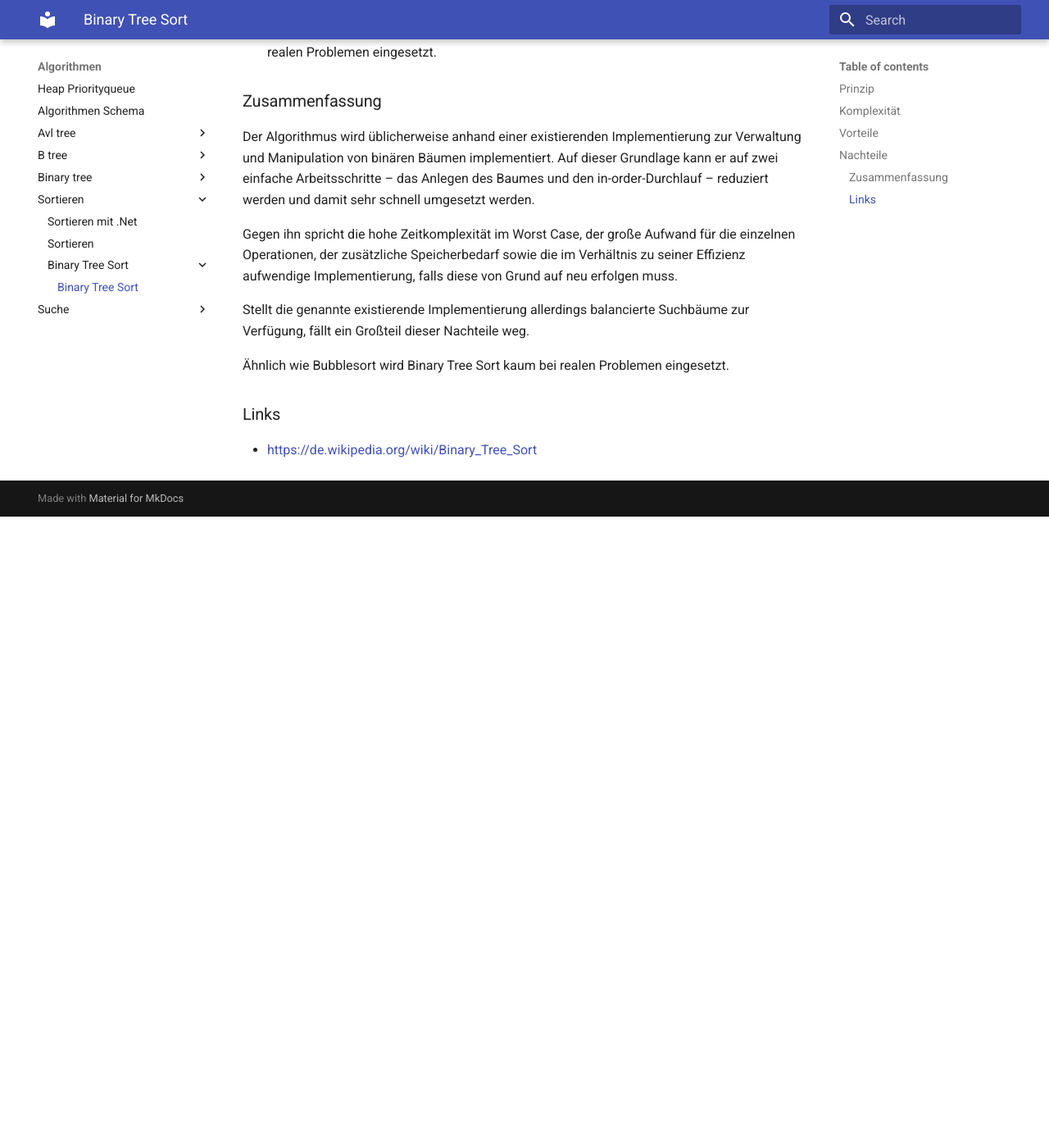
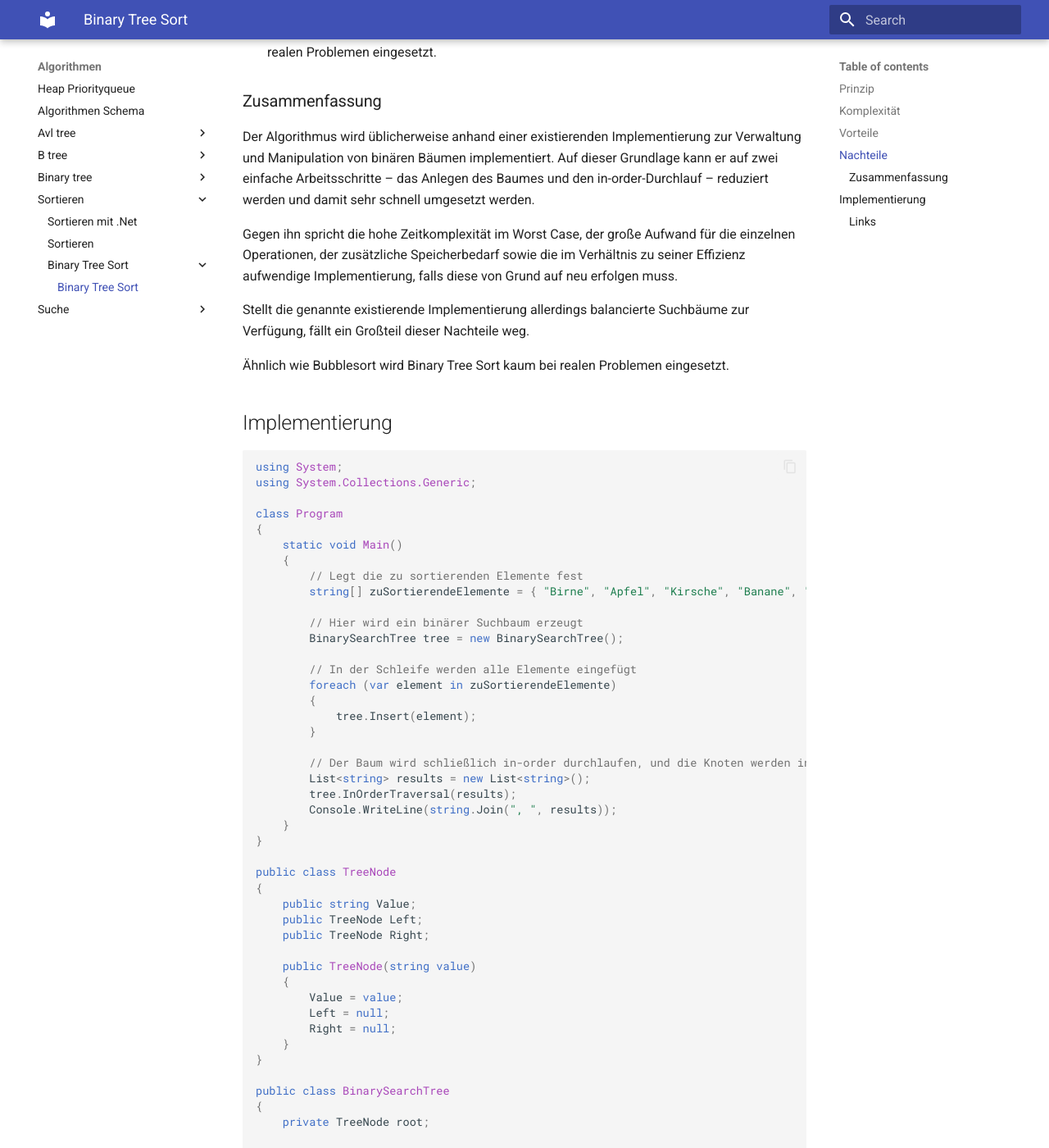
Before and after one commit to tsolenthaler/zbwAlgDs, an MkDocs documentation site: the page built from docs/algorithmen/sortieren/Binary-Tree-Sort/Binary-Tree-Sort.md, in a window 1280 px wide and 1400 px high, scrolled down 1264 px. Shown: the whole window at 82% size. Built offline with MkDocs 1.6.1 and Material for MkDocs 9.7.7, drawn with Linux system fonts in a browser that asks for light colours; before the commit the page ends 1894 px from its top, so only the background shows below that; some of the changed text lies outside the part shown.

Commit message:
Add implementation example for Binary Tree Sort in C# with in-order traversal

````diff
--- a/docs/algorithmen/sortieren/Binary-Tree-Sort/Binary-Tree-Sort.md
+++ b/docs/algorithmen/sortieren/Binary-Tree-Sort/Binary-Tree-Sort.md
@@ -35,6 +35,93 @@ Stellt die genannte existierende Implementierung allerdings balancierte Suchbäu
 
 Ähnlich wie Bubblesort wird Binary Tree Sort kaum bei realen Problemen eingesetzt.
 
+## Implementierung
+
+```C#
+using System;
+using System.Collections.Generic;
+
+class Program
+{
+    static void Main()
+    {
+        // Legt die zu sortierenden Elemente fest
+        string[] zuSortierendeElemente = { "Birne", "Apfel", "Kirsche", "Banane", "Erdbeere", "Zwiebel", "Orange" };
+
+        // Hier wird ein binärer Suchbaum erzeugt
+        BinarySearchTree tree = new BinarySearchTree();
+
+        // In der Schleife werden alle Elemente eingefügt
+        foreach (var element in zuSortierendeElemente)
+        {
+            tree.Insert(element);
+        }
+
+        // Der Baum wird schließlich in-order durchlaufen, und die Knoten werden in dieser Reihenfolge ausgegeben
+        List<string> results = new List<string>();
+        tree.InOrderTraversal(results);
+        Console.WriteLine(string.Join(", ", results));
+    }
+}
+
+public class TreeNode
+{
+    public string Value;
+    public TreeNode Left;
+    public TreeNode Right;
+
+    public TreeNode(string value)
+    {
+        Value = value;
+        Left = null;
+        Right = null;
+    }
+}
+
+public class BinarySearchTree
+{
+    private TreeNode root;
+
+    public void Insert(string value)
+    {
+        root = InsertRec(root, value);
+    }
+
+    private TreeNode InsertRec(TreeNode node, string value)
+    {
+        if (node == null)
+        {
+            return new TreeNode(value);
+        }
+
+        if (string.Compare(value, node.Value) < 0)
+        {
+            node.Left = InsertRec(node.Left, value);
+        }
+        else
+        {
+            node.Right = InsertRec(node.Right, value);
+        }
+
+        return node;
+    }
+
+    public void InOrderTraversal(List<string> results)
+    {
+        InOrderRec(root, results);
+    }
+
+    private void InOrderRec(TreeNode node, List<string> results)
+    {
+        if (node != null)
+        {
+            InOrderRec(node.Left, results);
+            results.Add(node.Value);
+            InOrderRec(node.Right, results);
+        }
+    }
+}
+```
 
 ### Links
 
````
